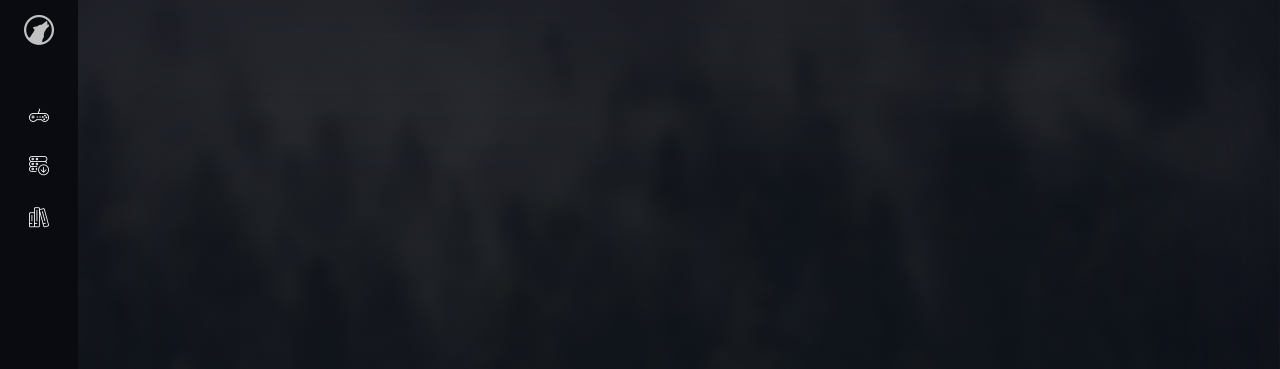
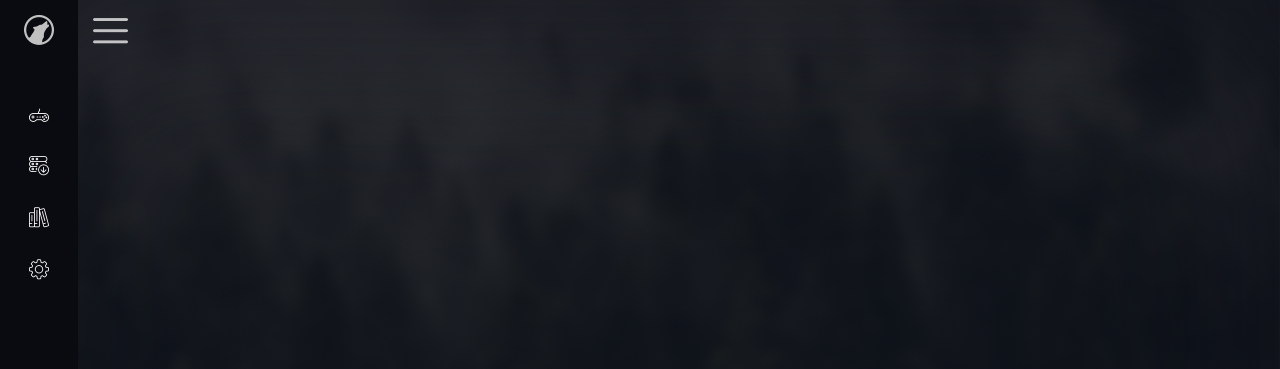
Before and after one commit to Official-Husko/Husko-s-SteamWorkshop-Downloader, a Flask app: page / in a window 1280 px wide. Shown: the top 369 px of the page. Run offline with Flask 2, Linux system fonts and the light colour scheme; a user stored in the database is signed in; parts of the project's set-up code (start-up, migrations or seed data) failed here and were passed over.

Commit message:
Fixed Icons because github broke them

```diff
--- a/website/static/wolf-awesome.css
+++ b/website/static/wolf-awesome.css
@@ -20,12 +20,9 @@
   -moz-osx-font-smoothing: grayscale;
 }
 
-<<<<<<< Updated upstream
-=======
 .wa-add:before {
   content: "\e912";
 }
->>>>>>> Stashed changes
 .wa-alert:before {
   content: "\e900";
 }
@@ -65,14 +62,6 @@
 .wa-logo:before {
   content: "\e90c";
 }
-<<<<<<< Updated upstream
-.wa-menu:before {
-  content: "\e90d";
-}
-.wa-question:before {
-  content: "\e90e";
-}
-=======
 .wa-logout:before {
   content: "\e90d";
 }
@@ -88,4 +77,3 @@
 .wa-settings:before {
   content: "\e911";
 }
->>>>>>> Stashed changes
```
Also changed, not shown: website/static/wolf-awesome.svg, website/static/wolf-awesome.ttf, website/static/wolf-awesome.woff, 1 other file.
